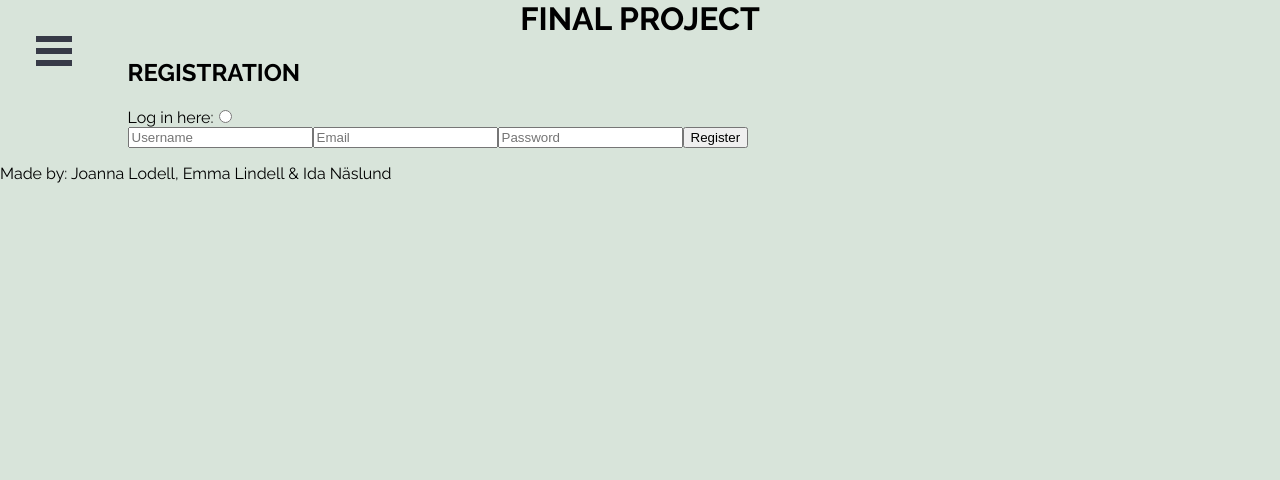
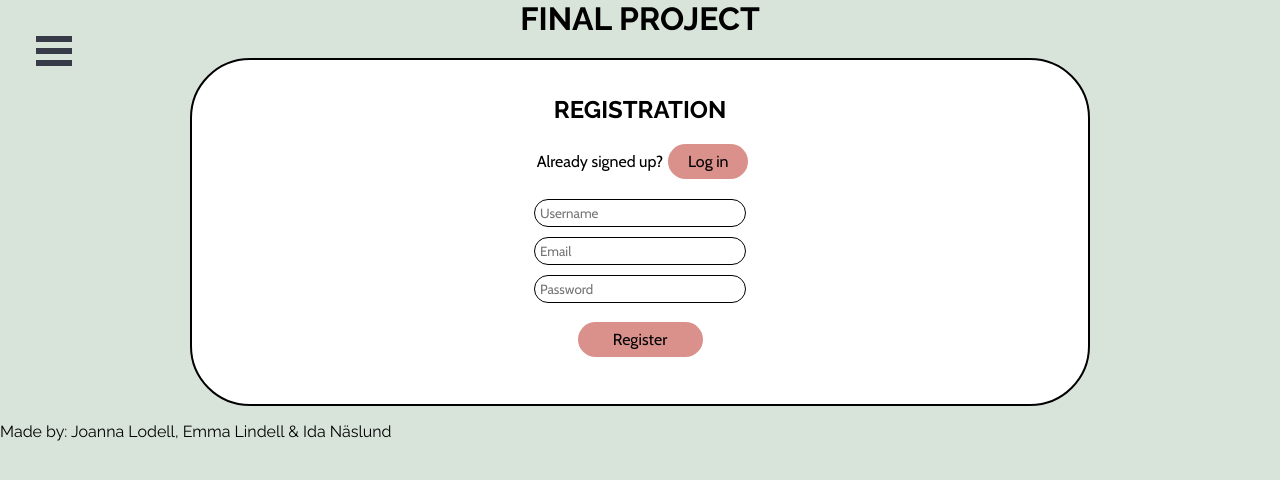
Before and after one commit to idanaslund/final-project-frontend, a React (Create React App) app: page / in a window 1280 px wide. Shown: the top 480 px of the page. Built offline with nearby package versions, Linux system fonts and the light colour scheme.

Commit message:
styled login signup page

```diff
--- a/src/pages/LoginSignup.js
+++ b/src/pages/LoginSignup.js
@@ -3,6 +3,7 @@ import React, { useState, useEffect } from 'react'
 import { useNavigate } from 'react-router-dom'
 import { batch, useDispatch, useSelector } from 'react-redux'
 import { API_URL } from 'utils/urls'
+import { LoginSignupForm, LoginSignupChoice, LoginSignupPage } from 'theme/styles'
 
 import user from 'reducers/user'
 
@@ -78,39 +79,51 @@ const LoginSignup = () => {
       }
 
     return (
-        <div>
+        <LoginSignupPage>
+            <div className='loginSignupContainer'>
                 {mode === 'login' && (
-                <div>
+                    <LoginSignupChoice>
                         <h2>LOG IN</h2>
-                    <label htmlFor='signup'>Register here:</label>
+                        <div className='modeChoice'>
+                            <label htmlFor='signup' className='modeQuestion'>
+                                New user?
+                            </label>
                             <input
-                        type='radio'
+                                type='button'
                                 id='signup'
-                        checked={mode === 'signup'}
-                        onChange={() => setMode('signup')}
+                                value='Sign up'
+                                onClick={() => setMode('signup')}
+                                className='inputButton'
                             />
                         </div>
+                    </LoginSignupChoice>
                 )}
                 {mode === 'signup' && (
-                <div>
+                    <LoginSignupChoice>
                         <h2>REGISTRATION</h2>
-                    <label htmlFor='login'>Log in here:</label>
+                        <div className='modeChoice'>
+                            <label htmlFor='login' className='modeQuestion'>
+                                Already signed up?
+                            </label>
                             <input
-                        type='radio'
+                                type='button'
                                 id='login'
-                        checked={mode === 'login'}
-                        onChange={() => setMode('login')}
+                                value='Log in'
+                                onClick={() => setMode('login')}
+                                className='inputButton'
                             />
                         </div>
+                    </LoginSignupChoice>
                 )}
 
-            <form onSubmit={onFormSubmit}>
+                <LoginSignupForm onSubmit={onFormSubmit}>
                     <input
                         type='text'
                         id='username'
                         placeholder='Username'
                         onChange={(e) => setUsername(e.target.value)}
                         value={username}
+                        className='input input-username'
                     />
                     <input
                         type='email'
@@ -118,6 +131,7 @@ const LoginSignup = () => {
                         placeholder='Email'
                         onChange={(e) => setEmail(e.target.value)}
                         value={email}
+                        className='input'
                     />
                     <input
                         type='password'
@@ -125,6 +139,7 @@ const LoginSignup = () => {
                         placeholder='Password'
                         onChange={(e) => setPassword(e.target.value)}
                         value={password}
+                        className='input'
                     />
                     {mode === 'login' && (
                         <button type='submit'>Log in</button>
@@ -133,8 +148,9 @@ const LoginSignup = () => {
                         <button type='submit'>Register</button>
                     )}
                     <p>{error}</p>
-            </form>
+                </LoginSignupForm>
             </div>
+        </LoginSignupPage>
     )
 }
 
--- a/src/theme/styles.js
+++ b/src/theme/styles.js
@@ -35,6 +35,84 @@ export const ReastaurantCard = styled.div`
 
 export const FilterContainer = styled.article`
 border: 1px solid black;
+`
+
+// Login & Signup Styling
+export const LoginSignupPage = styled.main`
+  display: flex;
+  justify-content: center;
+
+  .loginSignupContainer {
+    background: white;
+    border: 2px solid black;
+    width: 70vw;
+    border-radius: 60px;
+    padding: 15px 0px;
+  }
+`
+
+
+export const LoginSignupChoice = styled.div`
+  h2 {
+    text-align: center;
+  }
+
+  .modeChoice {
+    display: -webkit-box;
+    justify-content: center;
+    margin: 10px;
+    font-family: 'Cabin', sans-serif;
+  }
+
+  .modeQuestion {
+    margin: 5px;
+  }
+
+  input {
+    font-family: 'Cabin', sans-serif;
+    font-size: 16px;
+    background-color: #da918b;
+    border: none;
+    width: 80px;
+    padding: 8px;
+    border-radius: 30px;
+  }
+`
+
+export const LoginSignupForm = styled.form`
+  display: flex;
+  flex-direction: column;
+  align-items: center;
+
+  input {
+    background-color: white;
+    padding: 5px;
+    margin: 5px 0;
+    border: 1px solid black;
+    width: 200px;
+    font-family: 'Cabin', sans-serif;
+    border-radius: 60px;
+  }
+
+  .input-username {
+    margin-top: 10px;
+  }
+
+  button {
+    font-family: 'Cabin', sans-serif;
+    font-size: 16px;
+    background-color: #da918b;
+    border: none;
+    width: 125px;
+    padding: 8px;
+    margin-top: 14px;
+    border-radius: 30px;
+  }
+
+  p {
+    font-family: 'Cabin', sans-serif;
+    font-size: 16px;
+  }
 `
 
 export const Burger = styled.div`
```
Lines whose indentation alone changed are shown as unchanged.
